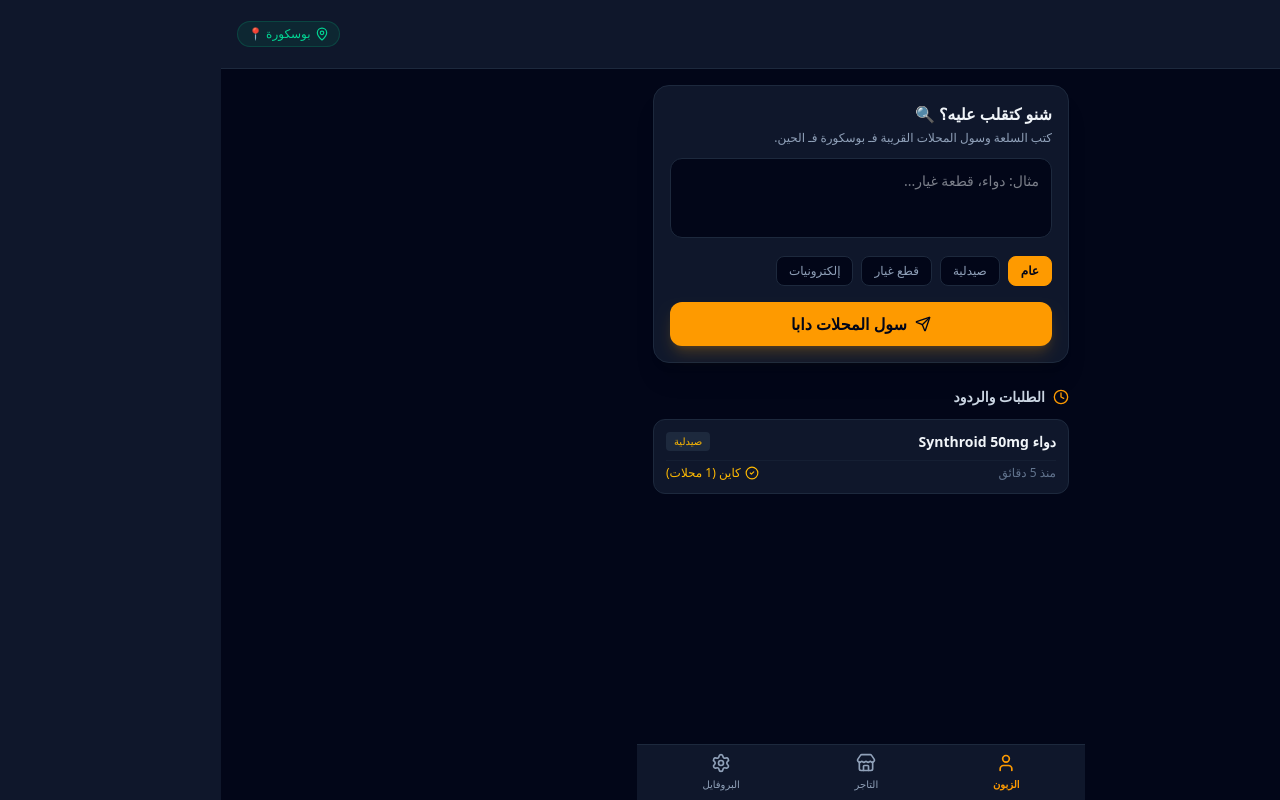
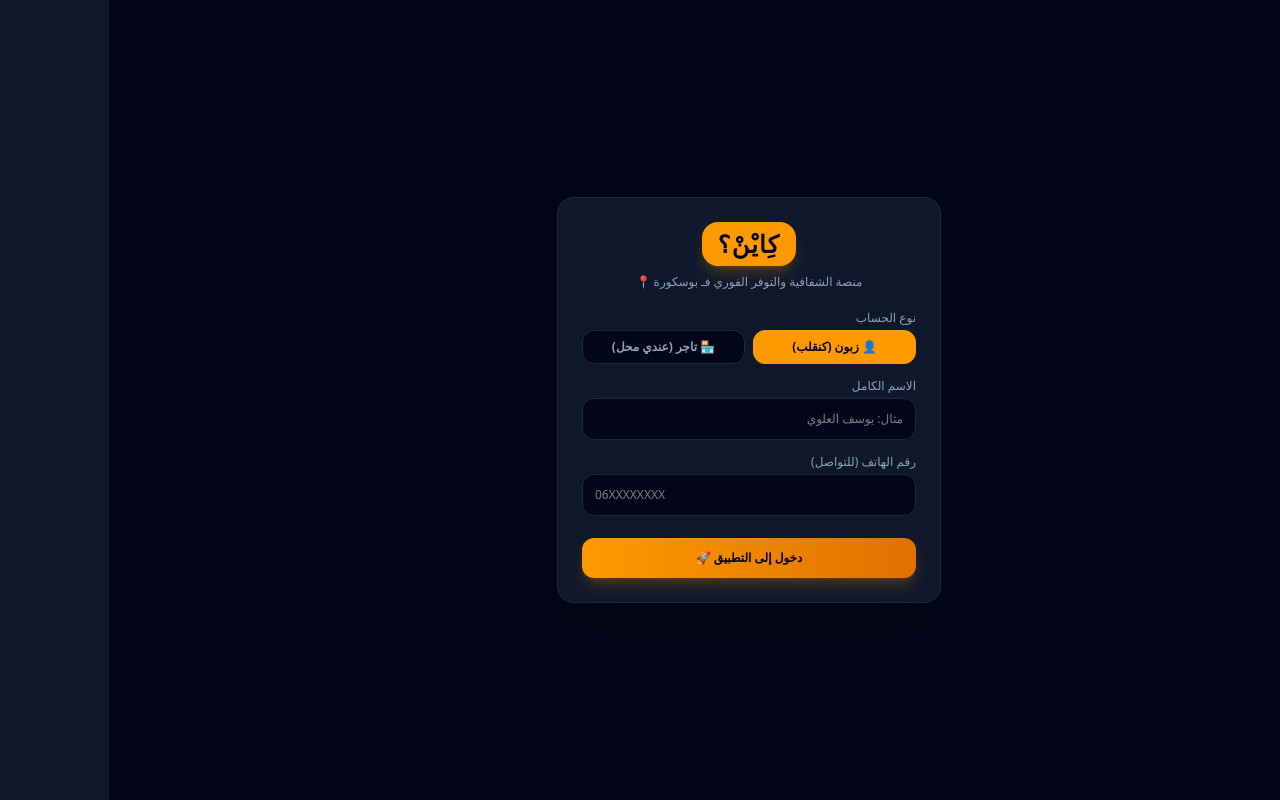
Before and after one commit to mohammedbous414-ops/servigo-app, a React (Vite) app: page / in a window 1280 px wide. Built offline with nearby package versions, Linux system fonts and the light colour scheme.

Commit message:
Update App.tsx

```diff
--- a/src/App.tsx
+++ b/src/App.tsx
@@ -1,5 +1,5 @@
 import React, { useState, useEffect } from 'react';
-import { MapPin, Send, CheckCircle2, Clock, Phone, MessageSquare, Store, User, PlusCircle, X, Check, Settings, LogOut, Edit3 } from 'lucide-react';
+import { MapPin, Send, CheckCircle2, Clock, Phone, MessageSquare, Store, User, PlusCircle, X, Check, Settings, LogOut, Edit3, ShieldCheck, PhoneCall } from 'lucide-react';
 
 interface StoreResponse {
   id: number;
@@ -22,19 +22,23 @@ interface RequestItem {
 }
 
 export default function App() {
+  // حالة تسجيل الدخول: false يعني لم يسجل بعد، true يعني مسجل
+  const [isLoggedIn, setIsLoggedIn] = useState(false);
+  const [phoneNumber, setPhoneNumber] = useState('');
+  const [userName, setUserName] = useState('');
+  const [userRole, setUserRole] = useState<'client' | 'merchant'>('client');
+  const [storeName, setStoreName] = useState(''); // خاص بالتاجر
+
+  // التبويبات الداخلية
   const [activeTab, setActiveTab] = useState<'client' | 'merchant' | 'profile'>('client');
   const [query, setQuery] = useState('');
   const [category, setCategory] = useState('عام');
   const [selectedReq, setSelectedReq] = useState<RequestItem | null>(null);
 
-  const [profileName, setProfileName] = useState('محمد البوسكوري');
-  const [profilePhone, setProfilePhone] = useState('0600112233');
-  const [profileCity, setProfileCity] = useState('بوسكورة، الدار البيضاء');
-  const [isEditingProfile, setIsEditingProfile] = useState(false);
-
   const [merchantPrice, setMerchantPrice] = useState('');
   const [merchantNotes, setMerchantNotes] = useState('');
 
+  // الطلبات
   const [requests, setRequests] = useState<RequestItem[]>(() => {
     const saved = localStorage.getItem('kayn_requests');
     if (saved) {
@@ -58,6 +62,25 @@ export default function App() {
     localStorage.setItem('kayn_requests', JSON.stringify(requests));
   }, [requests]);
 
+  // دالة تسجيل الدخول
+  const handleLogin = (e: React.FormEvent) => {
+    e.preventDefault();
+    if (!phoneNumber.trim() || !userName.trim()) {
+      alert('المرجعي إدخال الاسم ورقم الهاتف بشكل صحيح!');
+      return;
+    }
+    if (userRole === 'merchant' && !storeName.trim()) {
+      alert('المرجو إدخال اسم المحل التجاري الخاص بك!');
+      return;
+    }
+    setIsLoggedIn(true);
+    if (userRole === 'merchant') {
+      setActiveTab('merchant');
+    } else {
+      setActiveTab('client');
+    }
+  };
+
   const handleSendRequest = (e: React.FormEvent) => {
     e.preventDefault();
     if (!query.trim()) return;
@@ -65,7 +88,7 @@ export default function App() {
     const newReq: RequestItem = {
       id: Date.now(),
       item: query,
-      status: "جاري البحث...",
+      status: "جاري البحث عند التجار الموثوقين...",
       time: "الآن",
       category: category,
       responses: []
@@ -80,13 +103,13 @@ export default function App() {
       if (req.id === reqId) {
         const newResponse: StoreResponse = {
           id: Date.now(),
-          storeName: profileName,
-          distance: "قريب منك (300m)",
-          address: profileCity,
-          phone: profilePhone,
-          whatsapp: "212" + profilePhone.replace(/^0/, ''),
-          price: merchantPrice ? `${merchantPrice} درهم` : 'الثمن حسب المعاينة',
-          notes: merchantNotes || 'متوفر حالياً.'
+          storeName: storeName || userName,
+          distance: "قريب منك (بوسكورة المركز)",
+          address: "بوسكورة، الدار البيضاء",
+          phone: phoneNumber,
+          whatsapp: "212" + phoneNumber.replace(/^0/, ''),
+          price: merchantPrice ? `${merchantPrice} درهم` : 'حسب المعاينة',
+          notes: merchantNotes || 'متوفر حالياً في المحل.'
         };
         return {
           ...req,
@@ -99,15 +122,96 @@ export default function App() {
 
     setMerchantPrice('');
     setMerchantNotes('');
-    alert('تم إرسال الرد بنجاح! ✅');
+    alert('تم إرسال ردك كتاجر معتمد بنجاح! ✅');
   };
 
+  // 1. شاشة تسجيل الدخول (إذا لم يسجل بعد)
+  if (!isLoggedIn) {
+    return (
+      <div className="min-h-screen bg-slate-950 text-slate-100 font-sans flex items-center justify-center p-4" dir="rtl">
+        <div className="bg-slate-900 border border-slate-800 rounded-2xl p-6 w-full max-w-sm space-y-5 shadow-2xl">
+          <div className="text-center space-y-2">
+            <div className="inline-block bg-amber-500 text-slate-950 font-black px-4 py-1.5 rounded-2xl text-2xl tracking-wider shadow-lg shadow-amber-500/20">
+              كِايْنْ؟
+            </div>
+            <p className="text-xs text-slate-400">منصة الشفافية والتوفر الفوري فـ بوسكورة 📍</p>
+          </div>
+
+          <form onSubmit={handleLogin} className="space-y-3.5">
+            <div>
+              <label className="text-xs text-slate-400 block mb-1">نوع الحساب</label>
+              <div className="grid grid-cols-2 gap-2">
+                <button
+                  type="button"
+                  onClick={() => setUserRole('client')}
+                  className={`py-2 text-xs font-bold rounded-xl border transition-all ${userRole === 'client' ? 'bg-amber-500 text-slate-950 border-amber-500' : 'bg-slate-950 text-slate-400 border-slate-800'}`}
+                >
+                  👤 زبون (كنقلب)
+                </button>
+                <button
+                  type="button"
+                  onClick={() => setUserRole('merchant')}
+                  className={`py-2 text-xs font-bold rounded-xl border transition-all ${userRole === 'merchant' ? 'bg-amber-500 text-slate-950 border-amber-500' : 'bg-slate-950 text-slate-400 border-slate-800'}`}
+                >
+                  🏪 تاجر (عندي محل)
+                </button>
+              </div>
+            </div>
+
+            <div>
+              <label className="text-xs text-slate-400 block mb-1">الاسم الكامل</label>
+              <input
+                type="text"
+                placeholder="مثال: يوسف العلوي"
+                value={userName}
+                onChange={(e) => setUserName(e.target.value)}
+                className="w-full bg-slate-950 border border-slate-800 rounded-xl p-3 text-xs text-slate-100 focus:outline-none focus:border-amber-500"
+              />
+            </div>
+
+            {userRole === 'merchant' && (
+              <div>
+                <label className="text-xs text-slate-400 block mb-1">اسم المحل التجاري (مهم جداً)</label>
+                <input
+                  type="text"
+                  placeholder="مثال: صيدلية الأمل / بياسات السيارات بوسكورة"
+                  value={storeName}
+                  onChange={(e) => setStoreName(e.target.value)}
+                  className="w-full bg-slate-950 border border-slate-800 rounded-xl p-3 text-xs text-slate-100 focus:outline-none focus:border-amber-500"
+                />
+              </div>
+            )}
+
+            <div>
+              <label className="text-xs text-slate-400 block mb-1">رقم الهاتف (للتواصل)</label>
+              <input
+                type="tel"
+                placeholder="06XXXXXXXX"
+                value={phoneNumber}
+                onChange={(e) => setPhoneNumber(e.target.value)}
+                className="w-full bg-slate-950 border border-slate-800 rounded-xl p-3 text-xs text-slate-100 focus:outline-none focus:border-amber-500"
+              />
+            </div>
+
+            <button
+              type="submit"
+              className="w-full bg-gradient-to-r from-amber-500 to-amber-600 hover:from-amber-600 text-slate-950 font-bold py-3 rounded-xl text-xs shadow-lg shadow-amber-500/20 transition-all mt-2"
+            >
+              دخول إلى التطبيق 🚀
+            </button>
+          </form>
+        </div>
+      </div>
+    );
+  }
+
+  // 2. واجهة التطبيق الرئيسية بعد تسجيل الدخول
   return (
     <div className="min-h-screen bg-slate-950 text-slate-100 font-sans pb-24" dir="rtl">
       <header className="bg-slate-900 border-b border-slate-800 p-4 sticky top-0 z-40 flex items-center justify-between">
         <div className="flex items-center gap-2">
           <div className="bg-amber-500 text-slate-950 font-black px-3 py-1 rounded-xl text-xl">كِايْنْ؟</div>
-          <span className="text-xs text-slate-400">الشفافية الفورية</span>
+          <span className="text-xs text-slate-400">{userRole === 'merchant' ? 'وضع التاجر المعتمد' : 'وضع الزبون'}</span>
         </div>
         <div className="flex items-center gap-1 text-xs text-emerald-400 bg-emerald-500/10 px-2.5 py-1 rounded-full border border-emerald-500/20">
           <MapPin className="w-3.5 h-3.5" />
@@ -116,17 +220,19 @@ export default function App() {
       </header>
 
       <main className="max-w-md mx-auto p-4 space-y-6">
+
+        {/* وضع الزبون */}
         {activeTab === 'client' && (
           <div className="space-y-6">
             <section className="bg-slate-900 border border-slate-800 rounded-2xl p-4 shadow-xl">
-              <h2 className="text-base font-bold mb-1">شنو كتقلب عليه؟ 🔍</h2>
-              <p className="text-xs text-slate-400 mb-3">كتب السلعة وسول المحلات القريبة فـ بوسكورة فـ الحين.</p>
+              <h2 className="text-base font-bold mb-1">شنو كتقلب عليه ودكّاتي؟ 🔍</h2>
+              <p className="text-xs text-slate-400 mb-3">سول التجار المعتمدين فـ بوسكورة فـ الحين.</p>
               <form onSubmit={handleSendRequest} className="space-y-3">
                 <textarea
                   value={query}
                   onChange={(e) => setQuery(e.target.value)}
-                  placeholder="مثال: دواء، قطعة غيار..."
-                  className="w-full bg-slate-950 border border-slate-800 rounded-xl p-3 text-sm text-slate-100 focus:outline-none focus:border-amber-500 resize-none h-20"
+                  placeholder="مثال: دواء معين، بياسة موتور..."
+                  className="w-full bg-slate-950 border border-slate-800 rounded-xl p-3 text-xs text-slate-100 focus:outline-none focus:border-amber-500 resize-none h-20"
                 />
                 <div className="flex gap-2 overflow-x-auto pb-1 text-xs">
                   {['عام', 'صيدلية', 'قطع غيار', 'إلكترونيات'].map((cat) => (
@@ -140,20 +246,20 @@ export default function App() {
                     </button>
                   ))}
                 </div>
-                <button type="submit" className="w-full bg-amber-500 text-slate-950 font-bold py-2.5 rounded-xl flex items-center justify-center gap-2 shadow-lg shadow-amber-500/20">
+                <button type="submit" className="w-full bg-amber-500 text-slate-950 font-bold py-2.5 rounded-xl flex items-center justify-center gap-2 shadow-lg shadow-amber-500/20 text-xs">
                   <Send className="w-4 h-4" />
-                  <span>سول المحلات دابا</span>
+                  <span>إرسال الطلب للتجار المعتمدين</span>
                 </button>
               </form>
             </section>
 
             <section className="space-y-3">
               <h3 className="text-sm font-bold text-slate-300 flex items-center gap-2">
-                <Clock className="w-4 h-4 text-amber-500" /> الطلبات والردود
+                <Clock className="w-4 h-4 text-amber-500" /> طلباتك والردود الفورية
               </h3>
               <div className="space-y-2">
                 {requests.map((req) => (
-                  <div key={req.id} onClick={() => setSelectedReq(req)} className="bg-slate-900 border border-slate-800 rounded-xl p-3 space-y-2 cursor-pointer">
+                  <div key={req.id} onClick={() => setSelectedReq(req)} className="bg-slate-900 border border-slate-800 rounded-xl p-3.5 space-y-2 cursor-pointer hover:border-amber-500/50 transition-all">
                     <div className="flex justify-between items-start">
                       <p className="text-sm font-semibold">{req.item}</p>
                       <span className="text-[10px] bg-slate-800 text-amber-400 px-2 py-0.5 rounded">{req.category}</span>
@@ -169,12 +275,21 @@ export default function App() {
           </div>
         )}
 
+        {/* وضع التاجر المعتمد */}
         {activeTab === 'merchant' && (
           <div className="space-y-4">
-            <div className="bg-slate-900 border border-slate-800 rounded-2xl p-4">
-              <h2 className="text-base font-bold mb-1">لوحة التاجر 🏪</h2>
-              <p className="text-xs text-slate-400">جاوب زبناء بوسكورة بضغطة زر.</p>
+            <div className="bg-slate-900 border border-slate-800 rounded-2xl p-4 flex items-center justify-between">
+              <div>
+                <h2 className="text-sm font-bold text-slate-100 flex items-center gap-1.5">
+                  <ShieldCheck className="w-4 h-4 text-emerald-400" /> {storeName || userName}
+                </h2>
+                <p className="text-[11px] text-slate-400 mt-0.5">حساب تاجر معتمد فـ بوسكورة 🏪</p>
               </div>
+              <span className="bg-emerald-500/10 text-emerald-400 border border-emerald-500/20 text-[10px] px-2.5 py-1 rounded-full font-bold">موثوق ✅</span>
+            </div>
+
+            <div className="space-y-3">
+              <h3 className="text-xs font-bold text-slate-400">طلبات الزبناء الجديدة:</h3>
               {requests.map((req) => (
                 <div key={req.id} className="bg-slate-900 border border-slate-800 rounded-2xl p-4 space-y-3">
                   <div className="flex justify-between items-start">
@@ -186,46 +301,40 @@ export default function App() {
                   </div>
                   <div className="bg-slate-950 border border-slate-800 rounded-xl p-3 space-y-2">
                     <div className="flex gap-2">
-                    <input type="text" placeholder="الثمن (درهم)" value={merchantPrice} onChange={(e) => setMerchantPrice(e.target.value)} className="w-1/2 bg-slate-900 border border-slate-800 rounded-lg p-2 text-xs text-slate-100 focus:outline-none" />
-                    <input type="text" placeholder="ملاحظات" value={merchantNotes} onChange={(e) => setMerchantNotes(e.target.value)} className="w-1/2 bg-slate-900 border border-slate-800 rounded-lg p-2 text-xs text-slate-100 focus:outline-none" />
+                      <input type="text" placeholder="الثمن (مثال: 45 درهم)" value={merchantPrice} onChange={(e) => setMerchantPrice(e.target.value)} className="w-1/2 bg-slate-900 border border-slate-800 rounded-lg p-2 text-xs text-slate-100 focus:outline-none" />
+                      <input type="text" placeholder="ملاحظات (متوفر حالياً)" value={merchantNotes} onChange={(e) => setMerchantNotes(e.target.value)} className="w-1/2 bg-slate-900 border border-slate-800 rounded-lg p-2 text-xs text-slate-100 focus:outline-none" />
                     </div>
                     <button onClick={() => handleMerchantRespond(req.id)} className="w-full bg-emerald-600 text-white font-bold py-2 rounded-lg text-xs flex items-center justify-center gap-1">
                       <PlusCircle className="w-3.5 h-3.5" />
-                    <span>إرسال "كاين عندي!"</span>
+                      <span>تأكيد الإجابة "كاين عندي!"</span>
                     </button>
                   </div>
                 </div>
               ))}
             </div>
+          </div>
         )}
 
+        {/* البروفايل */}
         {activeTab === 'profile' && (
           <div className="space-y-4">
             <div className="bg-slate-900 border border-slate-800 rounded-2xl p-5 text-center space-y-2">
               <div className="w-16 h-16 bg-amber-500/20 border-2 border-amber-500 rounded-full flex items-center justify-center mx-auto text-amber-400 text-xl font-bold">
-                {profileName.charAt(0)}
+                {userName.charAt(0)}
               </div>
-              <h2 className="text-base font-bold">{profileName}</h2>
-              <p className="text-xs text-slate-400">{profilePhone} • 📍 {profileCity}</p>
+              <h2 className="text-base font-bold">{userName}</h2>
+              <p className="text-xs text-slate-400">{phoneNumber} • 📍 بوسكورة</p>
+              {storeName && <p className="text-xs text-emerald-400 font-bold">🏪 {storeName}</p>}
             </div>
 
-            <div className="bg-slate-900 border border-slate-800 rounded-2xl p-4 space-y-3">
-              <div className="flex justify-between items-center border-b border-slate-800 pb-2">
-                <h3 className="text-xs font-bold flex items-center gap-1"><Edit3 className="w-3.5 h-3.5 text-amber-500" /> تعديل الملف الشخصي</h3>
-                <button onClick={() => setIsEditingProfile(!isEditingProfile)} className="text-xs text-amber-400 font-bold">
-                  {isEditingProfile ? 'حفظ' : 'تعديل'}
+            <button onClick={() => setIsLoggedIn(false)} className="w-full bg-rose-500/10 border border-rose-500/20 text-rose-400 text-xs font-bold py-3 rounded-xl">
+              تسجيل الخروج من الحساب 🚪
             </button>
-              </div>
-              <div className="space-y-2 text-xs">
-                <input type="text" value={profileName} disabled={!isEditingProfile} onChange={(e) => setProfileName(e.target.value)} className="w-full bg-slate-950 border border-slate-800 rounded-xl p-2.5 text-slate-100 disabled:opacity-50" />
-                <input type="text" value={profilePhone} disabled={!isEditingProfile} onChange={(e) => setProfilePhone(e.target.value)} className="w-full bg-slate-950 border border-slate-800 rounded-xl p-2.5 text-slate-100 disabled:opacity-50" />
-                <input type="text" value={profileCity} disabled={!isEditingProfile} onChange={(e) => setProfileCity(e.target.value)} className="w-full bg-slate-950 border border-slate-800 rounded-xl p-2.5 text-slate-100 disabled:opacity-50" />
-              </div>
-            </div>
           </div>
         )}
       </main>
 
+      {/* الشريط السفلي */}
       <nav className="fixed bottom-0 left-0 right-0 bg-slate-900 border-t border-slate-800 p-2 z-40 max-w-md mx-auto flex justify-around">
         <button onClick={() => setActiveTab('client')} className={`flex flex-col items-center gap-1 text-[10px] ${activeTab === 'client' ? 'text-amber-500 font-bold' : 'text-slate-400'}`}>
           <User className="w-5 h-5" />الزبون
@@ -238,6 +347,7 @@ export default function App() {
         </button>
       </nav>
 
+      {/* نافذة التفاصيل */}
       {selectedReq && (
         <div className="fixed inset-0 bg-slate-950/80 backdrop-blur-sm z-50 flex items-end sm:items-center justify-center p-0 sm:p-4">
           <div className="bg-slate-900 border border-slate-800 w-full max-w-md rounded-t-3xl sm:rounded-2xl max-h-[80vh] flex flex-col">
@@ -247,13 +357,15 @@ export default function App() {
             </div>
             <div className="p-4 overflow-y-auto space-y-3">
               {selectedReq.responses.length === 0 ? (
-                <p className="text-xs text-slate-400 text-center py-4">جاري انتظار ردود المحلات...</p>
+                <p className="text-xs text-slate-400 text-center py-4">في انتظار ردود التجار المعتمدين...</p>
               ) : (
                 selectedReq.responses.map((res) => (
                   <div key={res.id} className="bg-slate-950 border border-slate-800 rounded-xl p-3 space-y-2">
                     <div className="flex justify-between items-start">
                       <div>
-                        <h4 className="font-bold text-sm">{res.storeName}</h4>
+                        <h4 className="font-bold text-sm text-emerald-400 flex items-center gap-1">
+                          {res.storeName} <ShieldCheck className="w-3.5 h-3.5" />
+                        </h4>
                         <p className="text-xs text-slate-400">{res.address} • {res.distance}</p>
                       </div>
                       {res.price && <span className="bg-emerald-500/10 text-emerald-400 border border-emerald-500/20 text-xs px-2 py-0.5 rounded">{res.price}</span>}
```
Lines whose indentation alone changed are shown as unchanged.
